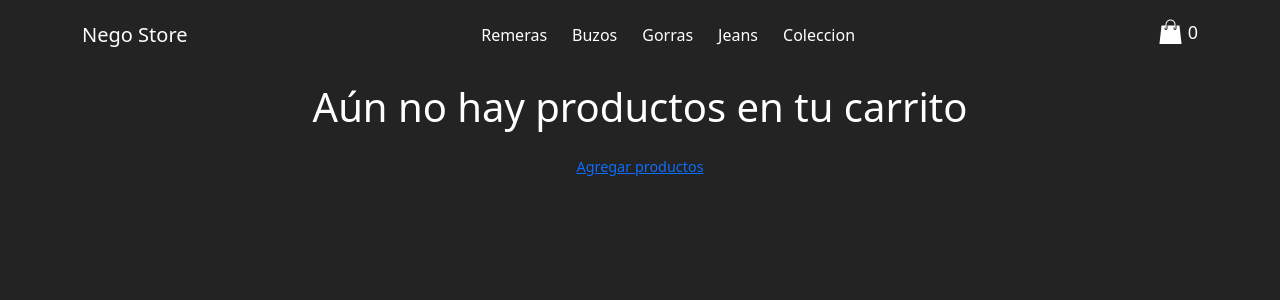
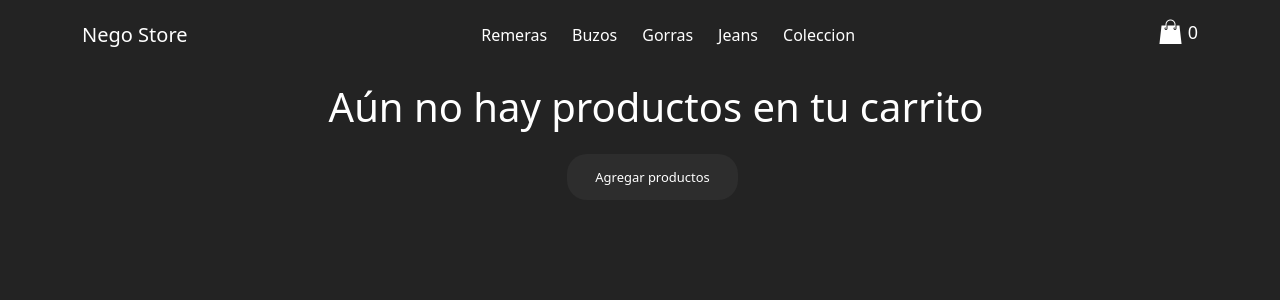
Before and after one commit to ppablocorrea/Nego-Store, a React (Create React App) app: page /Cart in a window 1280 px wide. Shown: the top 300 px of the page. Built offline with nearby package versions, Linux system fonts and the light colour scheme.

Commit message:
Cambios en carrito de compras

```diff
--- a/src/components/Cart/Cart.css
+++ b/src/components/Cart/Cart.css
@@ -8,6 +8,19 @@
     text-decoration: none;
     font-size: 0.9em;
     margin-right: 7px;
+}
+
+.btnAgregarProductos{
+    border: none;
+    color: white;
+    padding: 14px 28px;
+    cursor: pointer;
+    border-radius: 20px;
+    background-color: #2D2D2D;
+    text-decoration: none;
+    font-size: 0.9em;
+    margin-right: 7px;
+    margin-left: 32px;
 }
 
 .btnCheckout{
@@ -23,7 +36,7 @@
 }
 
 .textoSinProductos{
-    margin-bottom: 25px;
+    margin-bottom: 35px;
 }
 
 .CartItemsContainer{
@@ -42,3 +55,12 @@
     margin-bottom: 50px;
     margin-top: 35px;
 }
+
+@media screen and (min-width: 480px) {
+    .textoSinProductos{
+        margin-left: 32px;
+    }
+    .textoAgregarProductos{
+        margin-left: 32px;
+    }
+}
--- a/src/components/Cart/Cart.js
+++ b/src/components/Cart/Cart.js
@@ -12,7 +12,7 @@ const Cart = () => {
         return (
             <div>
                 <h1 className="textoSinProductos">Aún no hay productos en tu carrito</h1>
-                <Link to='/'>Agregar productos</Link>
+                <Link to='/' className='btnAgregarProductos'>Agregar productos</Link>
             </div>
         )
     }
@@ -26,7 +26,7 @@ const Cart = () => {
             <h4 className="texto-total">Importe total: ${total}</h4>
             <div className="BotonesContainer">
                 <Link onClick={() => clearCart()} className='btnLimpiarCarrito'>Limpiar carrito</Link>
-                <Link to='/' className='btnCheckout'>Checkout</Link>
+                <Link to='/Checkout' className='btnCheckout'>Checkout</Link>
             </div>
         </div>
     )
--- a/src/components/ItemList/ItemList.css
+++ b/src/components/ItemList/ItemList.css
@@ -7,6 +7,6 @@
 
 @media screen and (min-width: 480px) {
     .lista-items{
-        margin-left: 32px;
+        margin-left: 35px;
     }
 }
```
